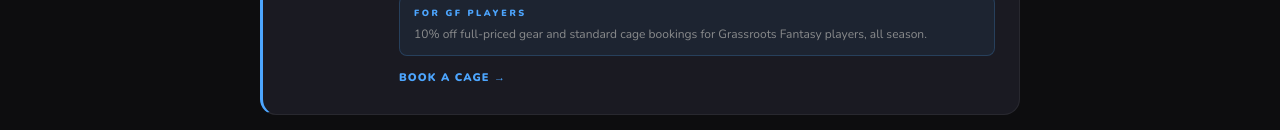
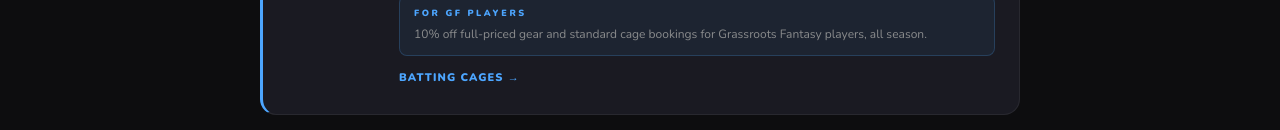
Before and after one commit to N8Nuks/grassrootsfantasy, a Next.js app: page /nfs/sponsors in a window 1280 px wide. Shown: the part 536-666 px from the top of the page. Built offline with nearby package versions, Linux system fonts and the light colour scheme; no server answers.

Commit message:
Point Fieldhouse link at their cages page

```diff
--- a/app/nfs/sponsors/page.tsx
+++ b/app/nfs/sponsors/page.tsx
@@ -33,8 +33,8 @@ const PARTNERS: Partner[] = [
     confirmed: true,
     logo: '/sponsors/fieldhouse.png',
     tile: '#02132D',
-    site: 'https://fieldhouse.setmore.com/',
-    siteLabel: 'Book a cage',
+    site: 'https://fieldhouse.co.nz/pages/batting-cages',
+    siteLabel: 'Batting cages',
     accent: '#4DA6FF',
     what: 'Indoor training and batting cages in Pakuranga, and our exclusive equipment and cage partner for the season.',
     awards: [
```
